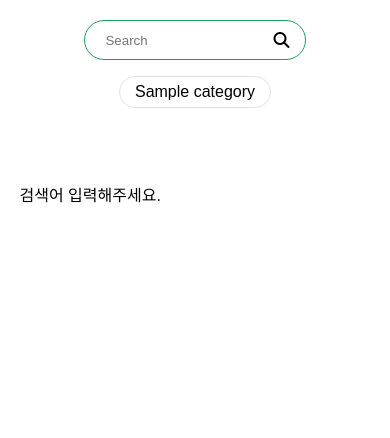
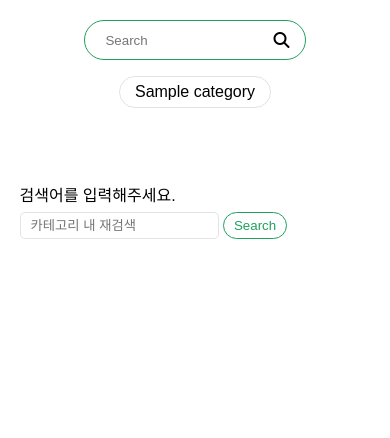
Before and after one commit to junseok44/myPath, a Django app: page /search/category/1/ in a window 390 px wide. Shown: the part 271-709 px from the top of the page. Run offline with Django 4.2, Linux system fonts and the light colour scheme; tables that the repository leaves empty hold one stand-in row (values such as "Sample post"); some libraries are stand-ins or nearby versions; some web fonts are replaced.

Commit message:
[style] 반응형 css 수정

```diff
--- a/server/static/post/main.css
+++ b/server/static/post/main.css
@@ -155,6 +155,10 @@
     flex-direction: column;
   }
 
+  .category__header h1{
+    margin-bottom: 0.5rem;
+  }
+
   .main__search-btn {
     display: none;
   }
--- a/server/templates/post/search_by_category.html
+++ b/server/templates/post/search_by_category.html
@@ -23,7 +23,6 @@
           <button class="secondary-btn" type="submit">Search</button>
         </form>
   </div>
-  <br />
   <ul class="searched_item-container">
     {% for searched_post in searched_posts %}
 
@@ -65,6 +64,23 @@
     {% endfor %}
   </ul>
   {% else %}
-  <h1>검색어 입력해주세요.</h1>
+  <div class="category__header">
+    <h1>검색어를 입력해주세요.</h1>
+    <form
+            class="mainsearch"
+            method="POST"
+            action="{% url 'post:search_by_category' id=category.id %}">
+            {% csrf_token %}
+            <input
+              class="form-control me-2 writePage-input"
+              type="search"
+              placeholder="카테고리 내 재검색"
+              name="searched"
+              aria-label="Search"
+            />
+            <button class="secondary-btn" type="submit">Search</button>
+    </form>
+  </div>
+
   {% endif %} {% endblock %}
 </div>
```
